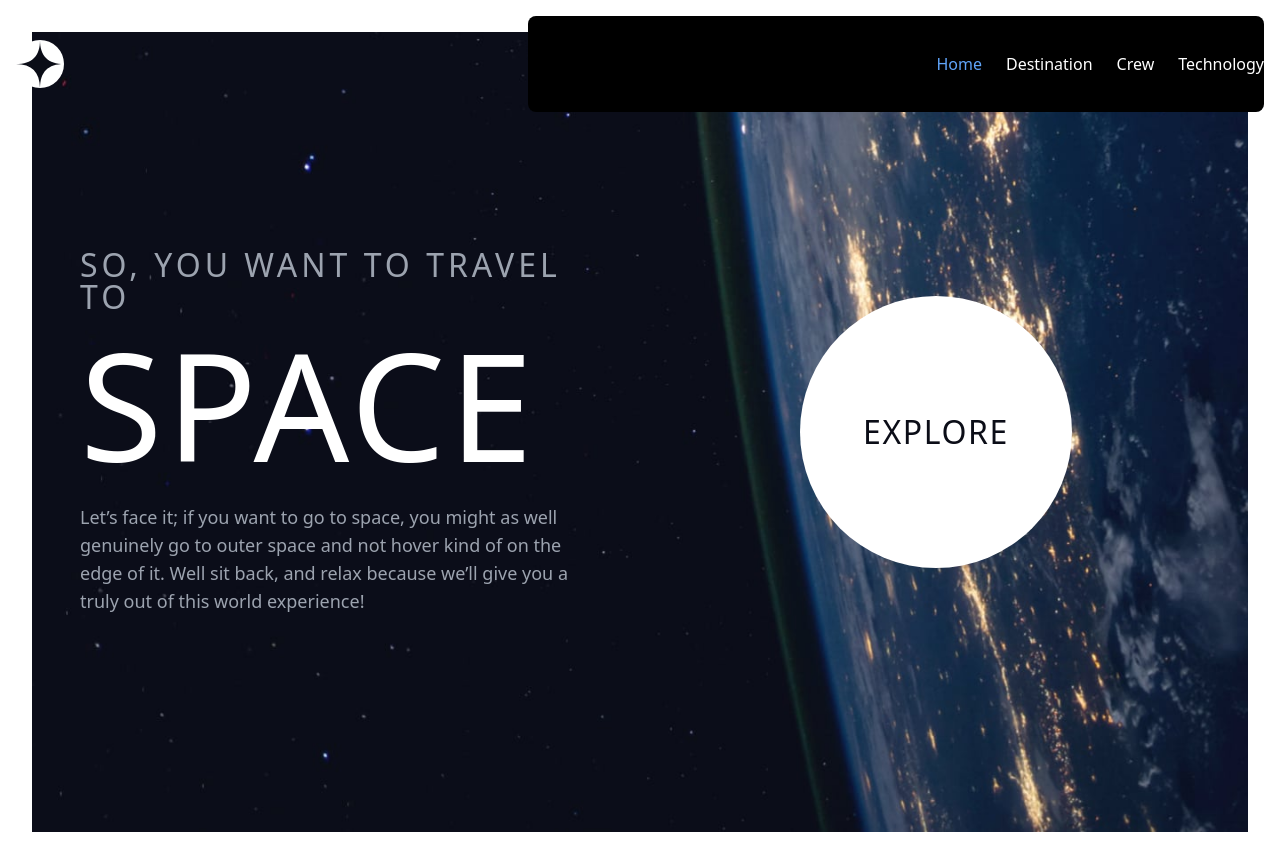
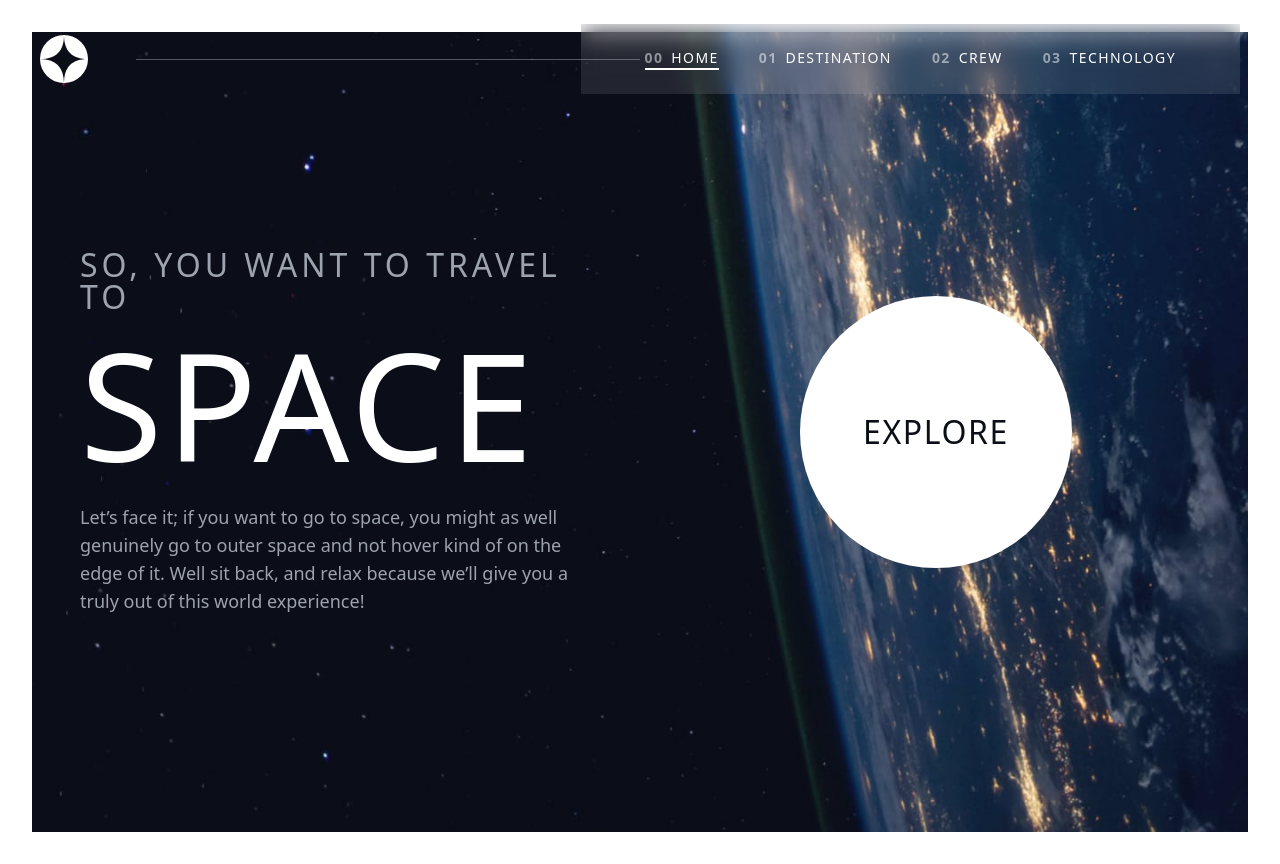
Before and after one commit to Dina-DTS/figma_project, a React (Vite) app: page / in a window 1280 px wide. Built offline with nearby package versions, Linux system fonts and the light colour scheme.

Commit message:
make the style of navbar

```diff
--- a/src/Components/Navbar/Navbar.jsx
+++ b/src/Components/Navbar/Navbar.jsx
@@ -1,56 +1,79 @@
-import React from 'react';
+import React, { useState } from 'react';
 import { NavLink } from 'react-router-dom';
 import logo from "../../assets/logo.svg";
 
 const navLinks = [
-  { name: 'Home', to: '/' },
-  { name: 'Destination', to: '/destination' },
-  { name: 'Crew', to: '/crew' },
-  { name: 'Technology', to: '/technology' },
+  { name: 'Home', to: '/', prefix: '00' },
+  { name: 'Destination', to: '/destination', prefix: '01' },
+  { name: 'Crew', to: '/crew', prefix: '02' },
+  { name: 'Technology', to: '/technology', prefix: '03' },
 ];
 
 export default function Navbar() {
+  const [menuOpen, setMenuOpen] = useState(false);
+
   return (
-    <nav className=" border-gray-200 fixed top-0 left-0 right-0 z-10">
-      <div className="max-w-screen-xl flex flex-wrap items-center justify-between mx-auto p-4">
-        <NavLink to="/" className="flex items-center space-x-3 rtl:space-x-reverse">
-          <img src={logo} className="w-12 h-12" alt="Logo" />
+    <nav className="fixed top-0 left-0 right-0 z-50 px-10 pt-6 text-white">
+      <div className="flex items-center justify-between relative">
+        {/* Logo */}
+        <NavLink to="/">
+          <img src={logo} alt="Logo" className="w-12 h-12" />
         </NavLink>
 
+        {/* Line between logo and nav */}
+        <div className="hidden lg:block absolute left-24 right-1/2 h-px bg-white/30 backdrop-blur-sm z-10" />
+
+        {/* Hamburger Button for small screens */}
         <button
-          data-collapse-toggle="navbar-default"
-          type="button"
-          className="inline-flex items-center p-2 w-10 h-10 justify-center text-sm text-gray-400 rounded-lg md:hidden hover:bg-gray-800 focus:outline-none focus:ring-2 focus:ring-gray-500"
-          aria-controls="navbar-default"
-          aria-expanded="false"
+          className="lg:hidden z-20"
+          onClick={() => setMenuOpen(!menuOpen)}
         >
-          <span className="sr-only">Open main menu</span>
-          <svg className="w-5 h-5" xmlns="http://www.w3.org/2000/svg" fill="none" viewBox="0 0 17 14">
-            <path stroke="currentColor" strokeLinecap="round" strokeLinejoin="round" strokeWidth={2} d="M1 1h15M1 7h15M1 13h15" />
+          <svg className="w-6 h-6" fill="none" stroke="currentColor" viewBox="0 0 24 24">
+            <path strokeLinecap="round" strokeLinejoin="round" strokeWidth={2}
+              d={menuOpen ? "M6 18L18 6M6 6l12 12" : "M4 6h16M4 12h16M4 18h16"} />
           </svg>
         </button>
 
-        <div className="hidden w-full md:block md:w-auto" id="navbar-default">
-          <ul className="ul-class">
-            {navLinks.map(({ name, to }) => (
+        {/* Nav Links for large screens */}
+        <ul className="hidden lg:flex backdrop-blur-md bg-white/10 text-white px-16 py-6 gap-10 tracking-widest uppercase font-light text-sm ml-auto">
+          {navLinks.map(({ name, to, prefix }) => (
             <li key={name}>
               <NavLink
                 to={to}
                 className={({ isActive }) =>
-                    `block py-2 px-3 rounded-sm md:p-0 transition ${
-                      isActive
-                        ? 'text-blue-400'
-                        : 'text-white hover:text-blue-400'
+                  `flex items-center gap-2 transition duration-200 ${
+                    isActive ? 'border-b-2 border-white' : 'hover:border-b-2 hover:border-gray-500'
                   }`
                 }
               >
-                  {name}
+                <span className="font-bold text-white/50">{prefix}</span>
+                <span>{name}</span>
               </NavLink>
             </li>
           ))}
         </ul>
       </div>
+
+      {/* Mobile Menu */}
+      {menuOpen && (
+        <div className="lg:hidden mt-4 flex flex-col items-center gap-4 bg-white/10 backdrop-blur-md py-6 rounded-lg text-sm uppercase tracking-wider">
+          {navLinks.map(({ name, to, prefix }) => (
+            <NavLink
+              key={name}
+              to={to}
+              onClick={() => setMenuOpen(false)} // Close on link click
+              className={({ isActive }) =>
+                `flex items-center gap-2 px-4 py-2 transition ${
+                  isActive ? 'border-b-2 border-white' : 'hover:text-blue-300'
+                }`
+              }
+            >
+              <span className="text-white/50 font-semibold">{prefix}</span>
+              <span>{name}</span>
+            </NavLink>
+          ))}
         </div>
+      )}
     </nav>
   );
 }
--- a/tailwind.config.js
+++ b/tailwind.config.js
@@ -6,7 +6,11 @@ export default {
     "./node_modules/flowbite/**/*.js"
   ],
   theme: {
-    extend: {},
+    extend: {
+      backdropBlur: {
+        xs: '2px',
+      },
+    },
   },
   plugins: [
     require('flowbite/plugin')
```
Lines whose indentation alone changed are shown as unchanged.
